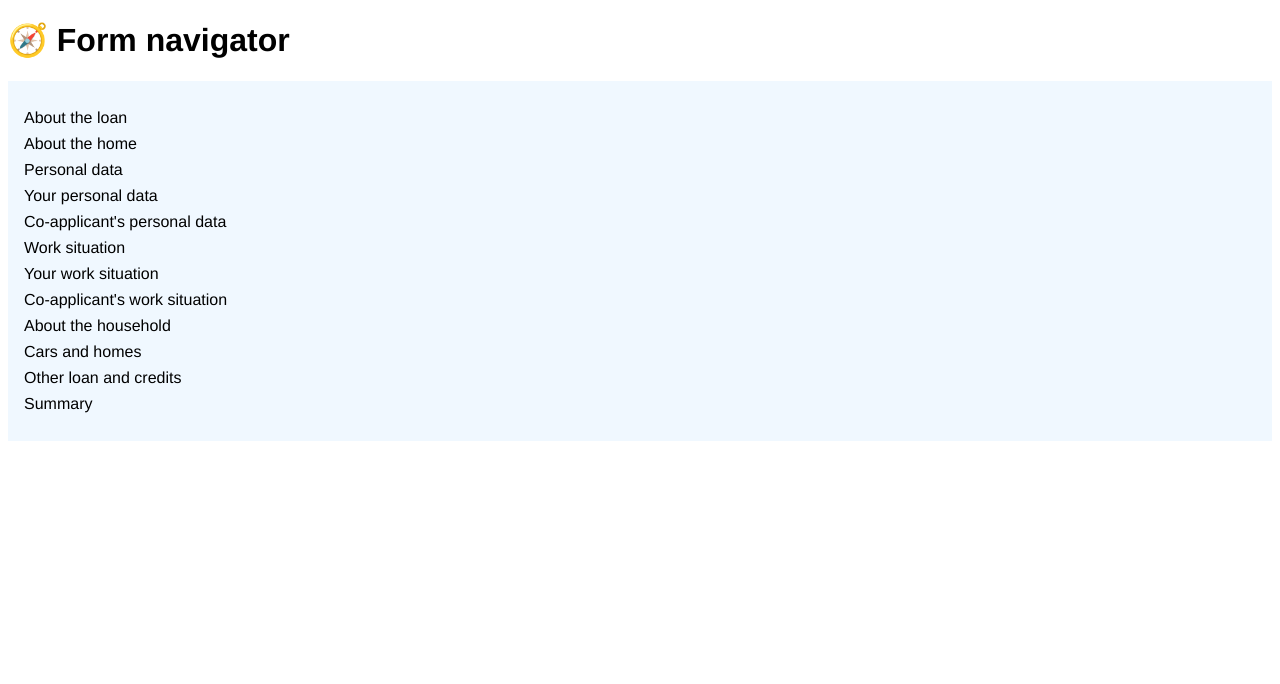
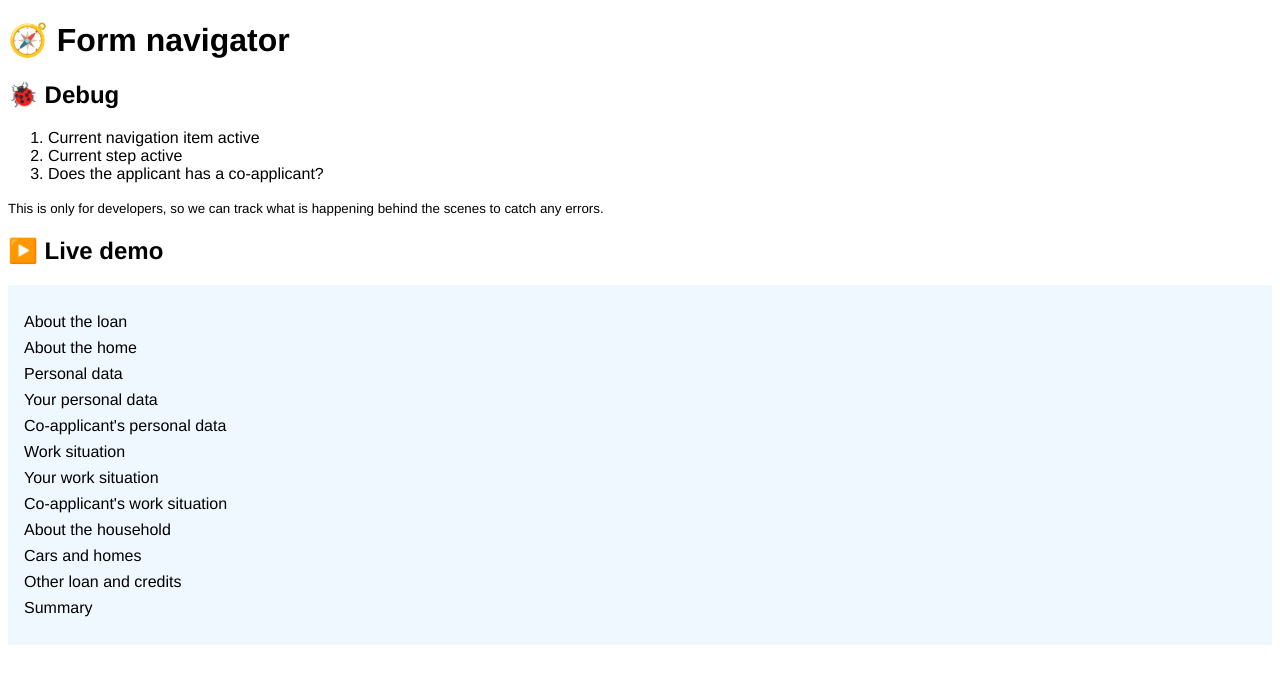
Before and after one commit to elalienx/form-navigation, a React (Vite) app: page / in a window 1280 px wide. Shown: the top 684 px of the page. Built offline with nearby package versions, Linux system fonts and the light colour scheme.

Commit message:
refactor: moved css and components into grouped sub-folders

```diff
--- a/src/App.tsx
+++ b/src/App.tsx
@@ -1,14 +1,27 @@
 // Project files
-import Navigation from "components/Navigation";
+import Navigation from "components/navigation/Navigation";
 import "./styles/style.css";
 
 export default function App() {
   return (
     <div className="app">
       <h1>🧭 Form navigator</h1>
-      <div>
+      <section className="debug">
+        <h2>🐞 Debug</h2>
+        <ol>
+          <li>Current navigation item active</li>
+          <li>Current step active</li>
+          <li>Does the applicant has a co-applicant?</li>
+        </ol>
+        <small>
+          This is only for developers, so we can track what is happening behind
+          the scenes to catch any errors.
+        </small>
+      </section>
+      <section className="live-demo">
+        <h2>▶️ Live demo</h2>
         <Navigation />
-      </div>
+      </section>
     </div>
   );
 }
--- a/src/components/ItemNavigation.tsx
+++ b/src/components/item-navigation/ItemNavigation.tsx
@@ -1,3 +1,6 @@
+// Project files
+import "./item-navigation.css";
+
 interface Props {
   item: {
     name: string;
--- /dev/null
+++ b/src/components/item-navigation/item-navigation.css
@@ -0,0 +1,22 @@
+/* Up */
+.item-navigation {
+  background-color: transparent;
+  border-radius: 8px;
+  padding: 4px 8px;
+  cursor: pointer;
+}
+
+/* Hover */
+.item-navigation:hover {
+  background-color: azure;
+}
+
+/* Active */
+.item-navigation[data-state="active"] {
+  background-color: darkcyan;
+}
+
+/* Completed */
+.item-navigation[data-state="complete"] {
+  background-color: transparent;
+}
--- a/src/components/Navigation.tsx
+++ b/src/components/navigation/Navigation.tsx
@@ -1,6 +1,7 @@
 // Project files
 import data from "data/steps.json";
-import ItemNavigation from "./ItemNavigation";
+import ItemNavigation from "../item-navigation/ItemNavigation";
+import "./navigation.css";
 
 export default function Navigation() {
   // Components
--- /dev/null
+++ b/src/components/navigation/navigation.css
@@ -0,0 +1,9 @@
+.navigation {
+  background-color: aliceblue;
+  padding: 8px;
+
+  ul {
+    padding: 0;
+    list-style-type: none;
+  }
+}
--- a/src/styles/style.css
+++ b/src/styles/style.css
@@ -1,36 +1,3 @@
 .app {
   font-family: Helvetica, Arial, sans-serif;
 }
-
-.navigation {
-  background-color: aliceblue;
-  padding: 8px;
-
-  ul {
-    padding: 0;
-    list-style-type: none;
-  }
-}
-
-/* Up */
-.item-navigation {
-  background-color: transparent;
-  border-radius: 8px;
-  padding: 4px 8px;
-  cursor: pointer;
-}
-
-/* Hover */
-.item-navigation:hover {
-  background-color: azure;
-}
-
-/* Active */
-.item-navigation[data-state="active"] {
-  background-color: darkcyan;
-}
-
-/* Completed */
-.item-navigation[data-state="complete"] {
-  background-color: transparent;
-}
```
